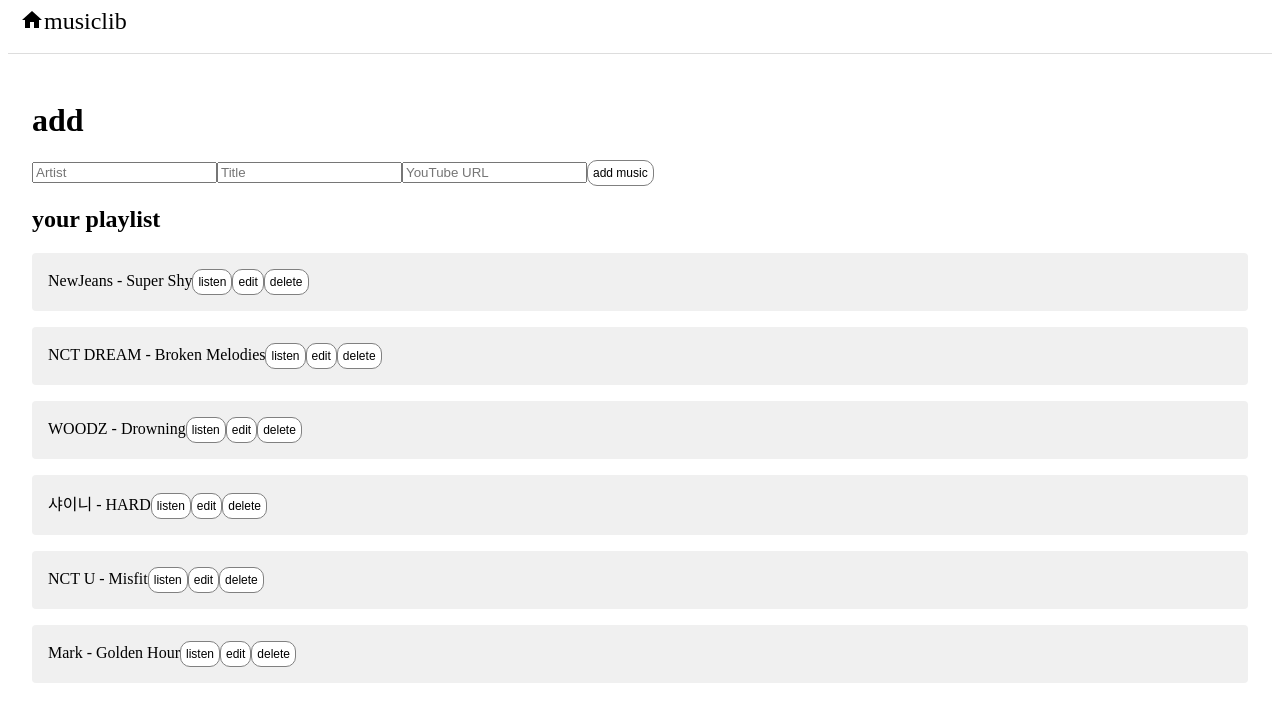
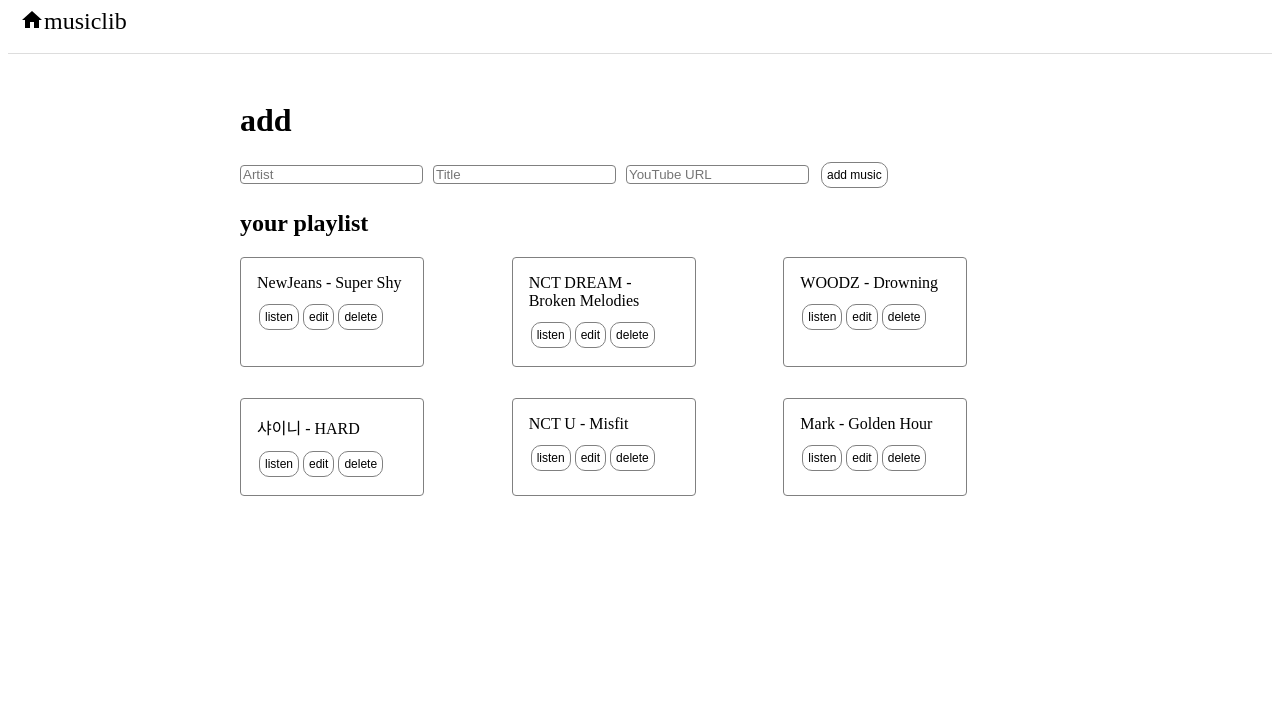
Before and after one commit to suzzjeon/musiclib, a React (Create React App) app: page / in a window 1280 px wide. Shown: the top 722 px of the page. Built offline with nearby package versions, Linux system fonts and the light colour scheme; data requests are answered from the project's data file.

Commit message:
css 수정

```diff
--- a/src/components/Button.jsx
+++ b/src/components/Button.jsx
@@ -7,6 +7,7 @@
 
 const StyledButton = styled.button`
   padding: 5px;
+  margin: 2px;
   font-size: 12px;
   font-weight: 500;
   border: 1px solid gray;
--- a/src/components/Layout.jsx
+++ b/src/components/Layout.jsx
@@ -16,4 +16,6 @@
 const StLayout = styled.div`
   height: calc(100vh - 45px);
   padding: 24px;
+  max-width: 800px;
+  margin: 0 auto;
 `;
--- a/src/components/form/EditForm.jsx
+++ b/src/components/form/EditForm.jsx
@@ -1,6 +1,7 @@
 import React from "react";
 import useInput from "../hooks/useInput";
 import Button from "../Button";
+import styled from "styled-components";
 
 const EditForm = ({ music, onEditMusic, onCancelEdit }) => {
   const artistInput = useInput(music.artist);
@@ -33,6 +34,8 @@
 
   return (
     <form onSubmit={handleSubmit}>
+      <FormContainer>
+        <InputSong>
           <input type="text" placeholder="Artist" {...artistInput} />
           <input type="text" placeholder="Title" {...titleInput} />
           <input type="text" placeholder="YouTube URL" {...youtubeUrlInput} />
@@ -40,8 +43,27 @@
           <Button type="button" onClick={onCancelEdit}>
             cancel
           </Button>
+        </InputSong>
+      </FormContainer>
     </form>
   );
 };
 
 export default EditForm;
+
+const FormContainer = styled.div`
+  align-items: center;
+  margin-bottom: 20px;
+  gap: 10px;
+`;
+
+const InputSong = styled.div`
+  margin-bottom: 10px;
+  gap: 10px;
+
+  input {
+    border: 1px solid gray;
+    border-radius: 4px;
+    margin-right: 10px;
+  }
+`;
--- a/src/components/form/SubmitForm.jsx
+++ b/src/components/form/SubmitForm.jsx
@@ -1,6 +1,7 @@
 import React from "react";
 import useInput from "../hooks/useInput";
 import Button from "../Button";
+import styled from "styled-components";
 
 const SubmitForm = ({ onAddMusic }) => {
   const artistInput = useInput("");
@@ -34,12 +35,34 @@
 
   return (
     <form onSubmit={handleSubmit}>
-      <input type="text" placeholder="Artist" {...artistInput} />
-      <input type="text" placeholder="Title" {...titleInput} />
-      <input type="text" placeholder="YouTube URL" {...youtubeUrlInput} />
-      <Button type="submit">add music</Button>
+      <FormContainer>
+        <InputSong>
+          <input type="text" placeholder="Artist" {...artistInput} />
+          <input type="text" placeholder="Title" {...titleInput} />
+          <input type="text" placeholder="YouTube URL" {...youtubeUrlInput} />
+          <Button type="submit">add music</Button>
+        </InputSong>
+      </FormContainer>
     </form>
   );
 };
 
+const FormContainer = styled.div`
+  min-width: 600px;
+  align-items: center;
+  margin-bottom: 20px;
+  gap: 10px;
+`;
+
+const InputSong = styled.div`
+  margin-bottom: 10px;
+  gap: 10px;
+
+  input {
+    border: 1px solid gray;
+    border-radius: 4px;
+    margin-right: 10px;
+  }
+`;
+
 export default SubmitForm;
--- a/src/pages/Detail.jsx
+++ b/src/pages/Detail.jsx
@@ -50,13 +50,12 @@
 export default Detail;
 
 const Container = styled.div`
-  padding: 24px;
+  margin: 0 auto;
 `;
 
 const MusicInfo = styled.div`
   display: grid;
   grid-template-columns: repeat(2, 1fr);
-  gap: 1em;
 `;
 
 const LoadingMessage = styled.p`
@@ -67,6 +66,7 @@
 `;
 
 const YouTubePlayerBox = styled.div`
+  margin-top: 20px;
   display: flex;
   justify-content: center;
   position: relative;
--- a/src/pages/Home.jsx
+++ b/src/pages/Home.jsx
@@ -82,12 +82,14 @@
           )}
 
           <h2>your playlist</h2>
+          <MusicCardContainer>
             {musicList.map((music) => (
               <MusicCard key={music.id}>
                 <Link to={`/detail/${music.id}`}>
                   {music.artist} - {music.title}
                 </Link>
                 {/* <YouTubePlayer youtubeUrl={music.youtubeUrl} /> */}
+                <ButtonContainer>
                   <Button onClick={() => redirectToYoutube(music.youtubeUrl)}>
                     listen
                   </Button>
@@ -100,8 +102,10 @@
                     edit
                   </Button>
                   <Button onClick={() => handleDelete(music.id)}>delete</Button>
+                </ButtonContainer>
               </MusicCard>
             ))}
+          </MusicCardContainer>
         </StMain>
       </StContainer>
     </Layout>
@@ -121,11 +125,25 @@
   gap: 24px;
 `;
 
+const ButtonContainer = styled.div`
+  margin-top: 10px;
+`;
+
+const MusicCardContainer = styled.div`
+  display: grid;
+  grid-template-columns: repeat(3, minmax(120px, auto));
+  grid-template-rows: repeat(auto-fill);
+  grid-gap: 15px;
+  min-width: 600px;
+`;
+
 const MusicCard = styled.div`
-  background-color: #f0f0f0;
+  background-color: transparent;
+  border: 1px solid gray;
   padding: 16px;
   border-radius: 4px;
   margin-bottom: 16px;
+  width: 150px;
 
   a {
     text-decoration: none;
```
Lines whose indentation alone changed are shown as unchanged.
